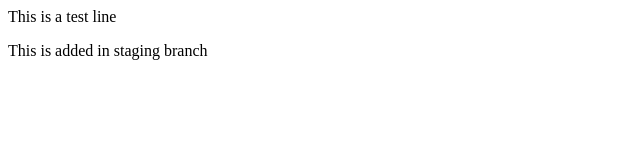
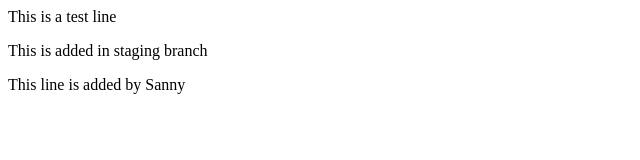
Before and after one commit to im-sanny/dummy-repo, a plain HTML site: page index.html in a window 1280 px wide. Shown: the whole page, without its empty margins (0-640 px from the left). Drawn offline with Linux system fonts and the light colour scheme.

```diff
--- a/index.html
+++ b/index.html
@@ -1,2 +1,3 @@
 <p>This is a test line</p>
 <p>This is added in staging branch</p>
+<p>This line is added by Sanny</p>
```
